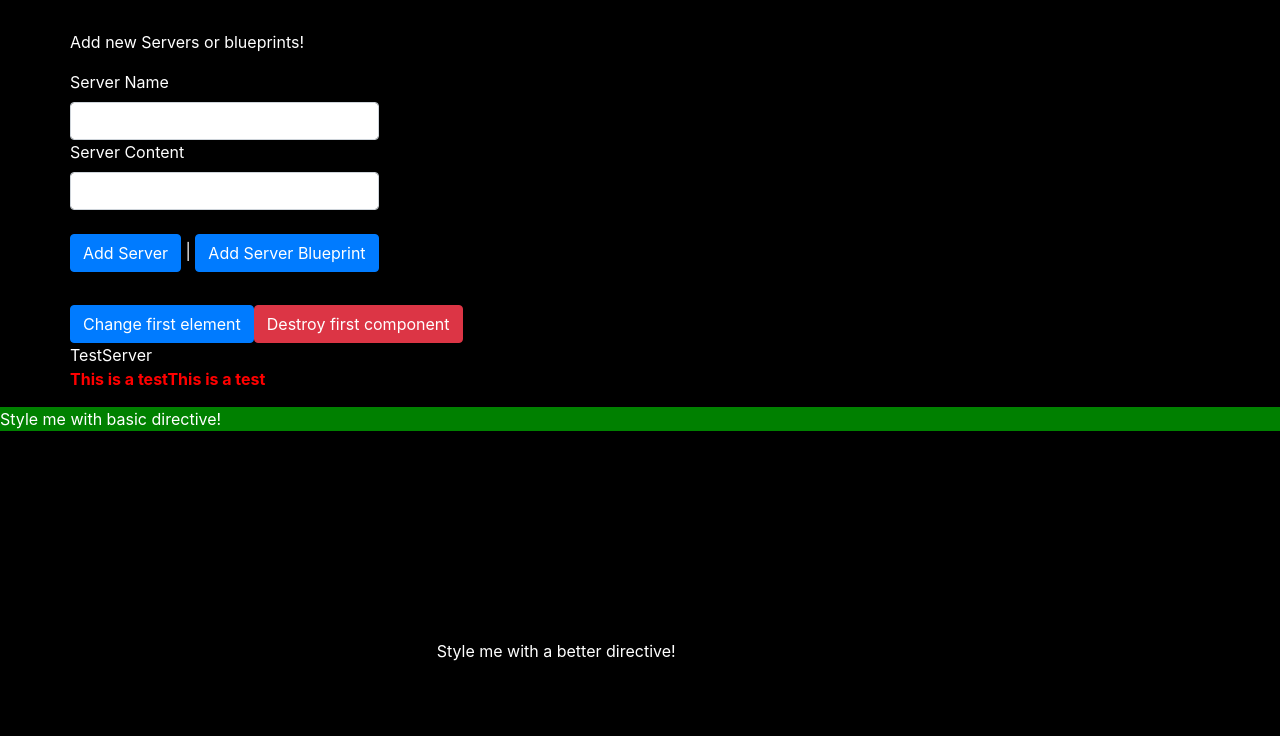
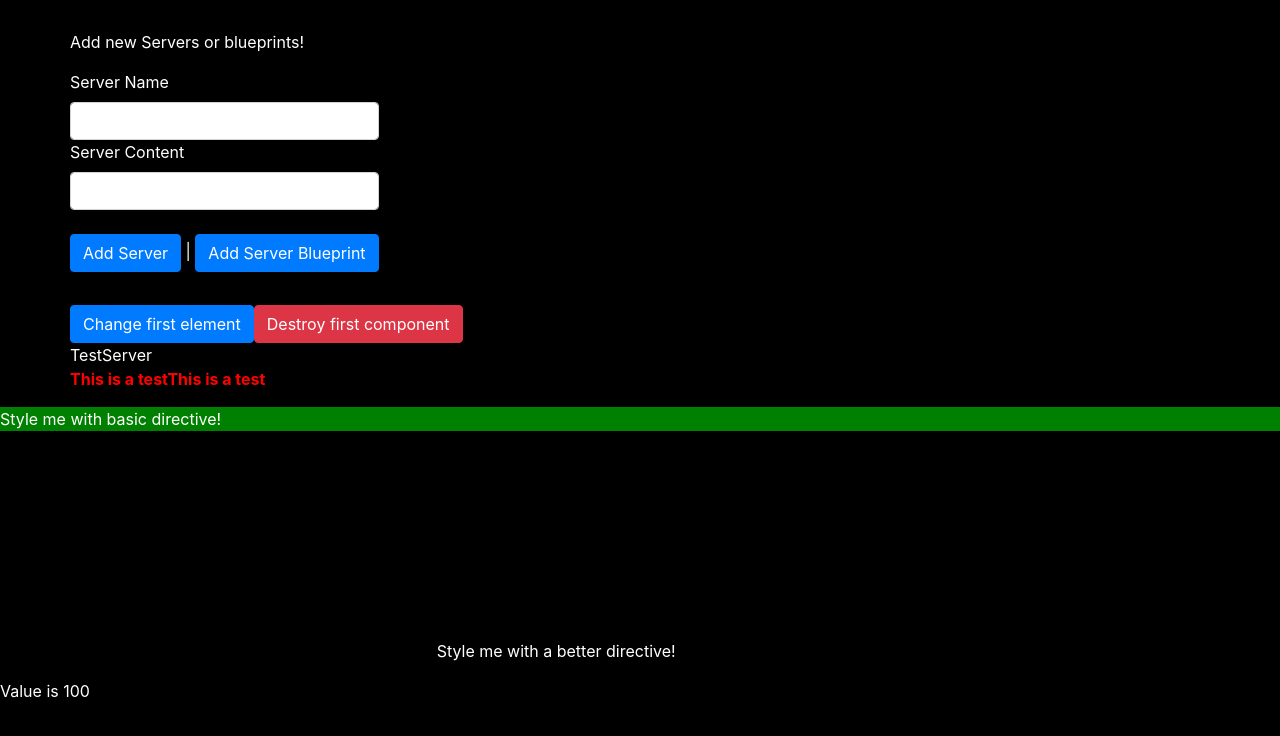
Before and after one commit to franciscovaz/course-project-angular, an Angular app: page / in a window 1280 px wide. Shown: the top 736 px of the page. Built offline with nearby package versions, Linux system fonts and the light colour scheme.

Commit message:
testing ngSwitch

```diff
--- a/src/app/app.component.html
+++ b/src/app/app.component.html
@@ -35,3 +35,10 @@
   </div>
   <div class="col-sm-4"></div>
 </div>
+
+<div [ngSwitch]="value">
+  <p *ngSwitchCase="6">Value is 6</p>
+  <p *ngSwitchCase="20">Value is 20</p>
+  <p *ngSwitchCase="80">Value is 80</p>
+  <p *ngSwitchCase="100">Value is 100</p>
+</div>
--- a/src/app/app.component.ts
+++ b/src/app/app.component.ts
@@ -13,6 +13,7 @@ export class AppComponent {
       content: 'This is a test'
     }
   ];
+  value: number = 100;
 
   onServerAdded(serverData: {serverName: string, serverContent: string}) {
     this.serverElements.push({
```
